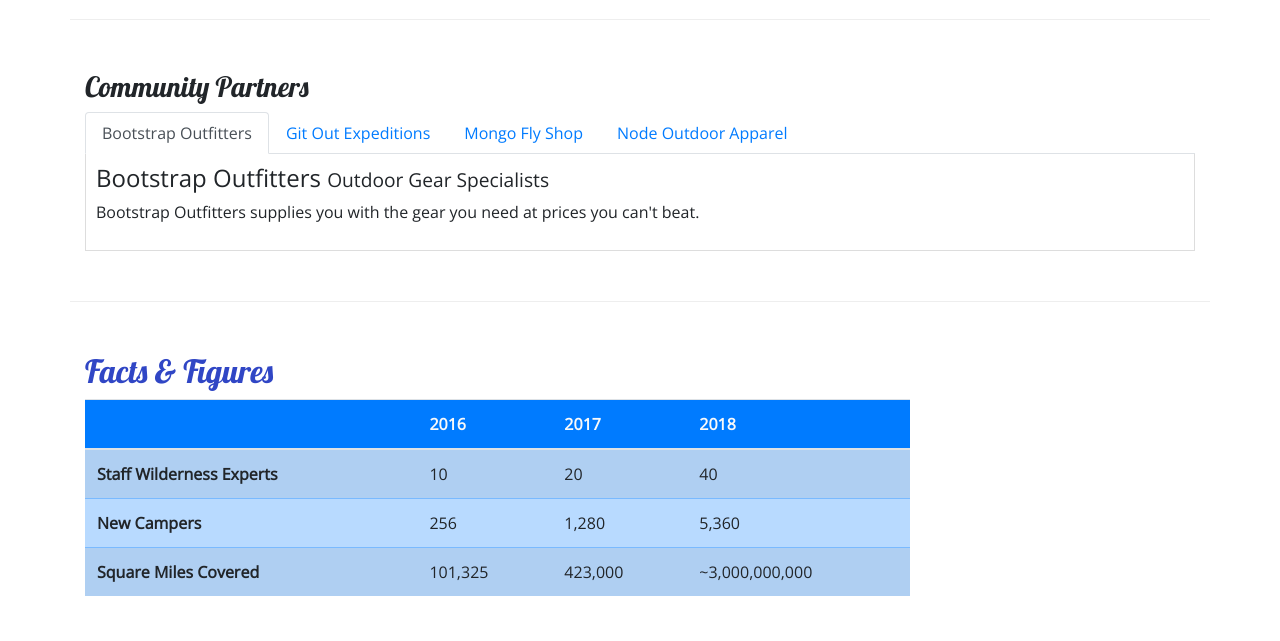
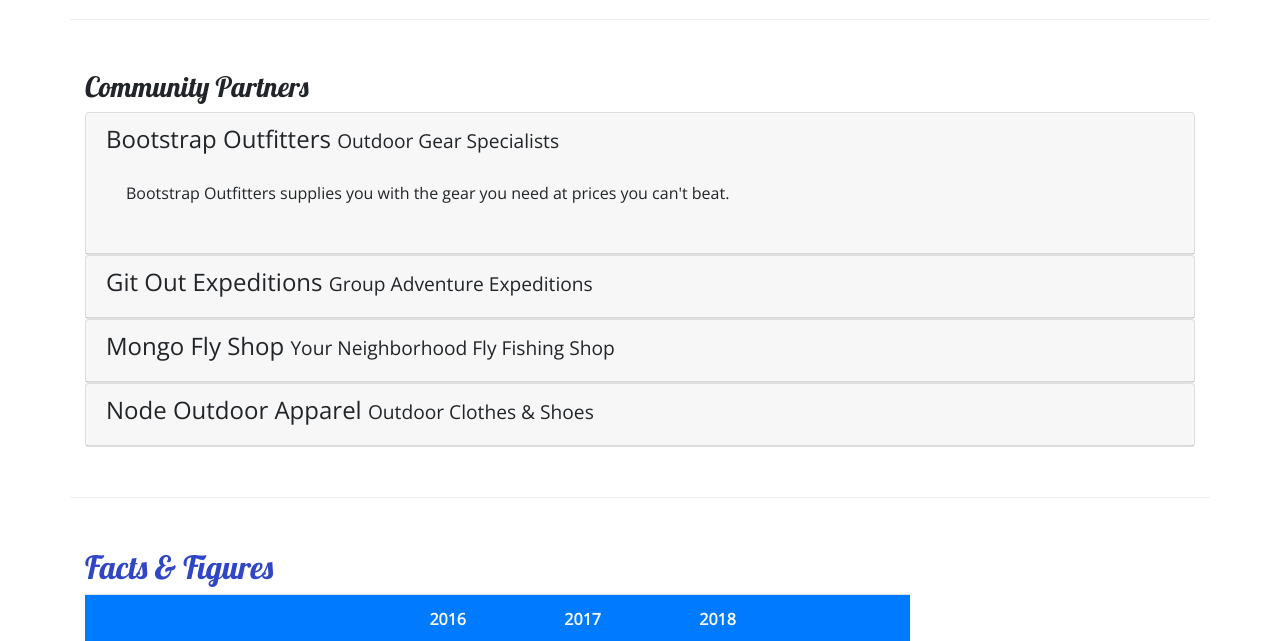
Before and after one commit to TrevorKidd/nucampsite, a website: page aboutus.html in a window 1280 px wide. Shown: the part 890-1531 px from the top of the page. Drawn offline with nearby package versions, Linux system fonts and the light colour scheme.

Commit message:
changed tabs to accordion

```diff
--- a/aboutus.html
+++ b/aboutus.html
@@ -97,36 +97,63 @@
         <div class="row row-content">
             <div class="col">
                 <h3>Community Partners</h3>
-                <ul class="nav nav-tabs">
-                    <li class="nav-item">
-                        <a class="nav-link active" href="#bootstrap" role="tab" data-toggle="tab">Bootstrap Outfitters</a>
-                    </li>
-                    <li class="nav-item">
-                        <a class="nav-link" href="#git" role="tab" data-toggle="tab">Git Out Expeditions</a>
-                    </li>
-                    <li class="nav-item">
-                        <a class="nav-link" href="#mongo" role="tab" data-toggle="tab">Mongo Fly Shop</a>
-                    </li>
-                    <li class="nav-item">
-                        <a class="nav-link" href="#node" role="tab" data-toggle="tab">Node Outdoor Apparel</a>
-                    </li>
-                </ul>
-                <div class="tab-content">
-                    <div role="tab-panel" class="tab-pane fade show active" id="bootstrap">
-                        <h4>Bootstrap Outfitters <small>Outdoor Gear Specialists</small></h4>
-                        <p class="d-none d-sm-block">Bootstrap Outfitters supplies you with the gear you need at prices you can't beat.</p>
+
+                <div id="accordion">
+                    <div class="card">
+                        <div role="tab" class="card-header">
+                            <h4>
+                                <a data-toggle="collapse" data-target="#bootstrap">
+                                    Bootstrap Outfitters <small>Outdoor Gear Specialists</small>
+                                </a>
+                            </h4>
+                            <div class="collapse show" id="bootstrap" data-parent="#accordion">
+                                <div class="card-body">
+                                    <p class="d-none d-sm-block">Bootstrap Outfitters supplies you with the gear you need at prices you can't beat.</p>
+                                </div>
+                            </div>
+                        </div>
                     </div>
-                    <div role="tab-panel" class="tab-pane fade" id="git">
-                        <h4>Git Out Expeditions <small>Group Adventure Expeditions</small></h4>
-                        <p class="d-none d-sm-block">Join Git Out Expeditions to explore new horizons with a group of other adventurers!</p>
+                    <div class="card">
+                        <div role="tab" class="card-header">
+                            <h4>
+                                <a class="collapsed" data-toggle="collapse" data-target="#git">
+                                    Git Out Expeditions <small>Group Adventure Expeditions</small>
+                                </a>
+                            </h4>
+                            <div class="collapse" id="git" data-parent="#accordion">
+                                <div class="card-body">
+                                    <p class="d-none d-sm-block">Join Git Out Expeditions to explore new horizons with a group of other adventurers!</p>
+                               </div>
+                            </div>
+                        </div>
                     </div>
-                    <div role="tab-panel" class="tab-pane fade" id="mongo">
-                        <h4>Mongo Fly Shop <small>Your Neighborhood Fly Fishing Shop</small></h4>
-                        <p class="d-none d-sm-block">Need a new fishing pole, a tacklebox, or flies of all kinds? Stop by Mongo Fly Shop.</p>
+                    <div class="card">
+                        <div role="tab" class="card-header">
+                            <h4>
+                                <a class="collapsed" data-toggle="collapse" data-target="#mongo">
+                                    Mongo Fly Shop <small>Your Neighborhood Fly Fishing Shop</small>
+                                </a>
+                            </h4>
+                            <div class="collapse" id="mongo" data-parent="#accordion">
+                                <div class="card-body">
+                                    <p class="d-none d-sm-block">Need a new fishing pole, a tacklebox, or flies of all kinds? Stop by Mongo Fly Shop.</p>
+                                </div>
+                            </div>
+                        </div>
                     </div>
-                    <div role="tab-panel" class="tab-pane fade" id="node">
-                        <h4>Node Outdoor Apparel <small>Outdoor Clothes & Shoes</small></h4>
-                        <p class="d-none d-sm-block">From polar fleeces to swimsuits, hiking boots to waders, a visit to Node will be sure to get you covered.</p>
+                    <div class="card">
+                        <div role="tab" class="card-header">
+                            <h4>
+                                <a class="collapsed" data-toggle="collapse" data-target="#node">
+                                    Node Outdoor Apparel <small>Outdoor Clothes & Shoes</small>
+                                </a>
+                            </h4>
+                            <div class="collapse" id="node" data-parent="#accordion">
+                                <div class="card-body">
+                                    <p class="d-none d-sm-block">From polar fleeces to swimsuits, hiking boots to waders, a visit to Node will be sure to get you covered.</p>
+                                </div>
+                            </div>
+                        </div>
                     </div>
                 </div>
             </div>
--- a/css/styles.css
+++ b/css/styles.css
@@ -37,8 +37,7 @@ header h2 {
     background-color: #901CAD;
 }
 
-.tab-content {
-    border: 1px solid #DDD;
-    border-top: none;
-    padding: 10px;
-}
+a, a:hover {
+    color: inherit;
+    text-decoration: none;
+  }
```
